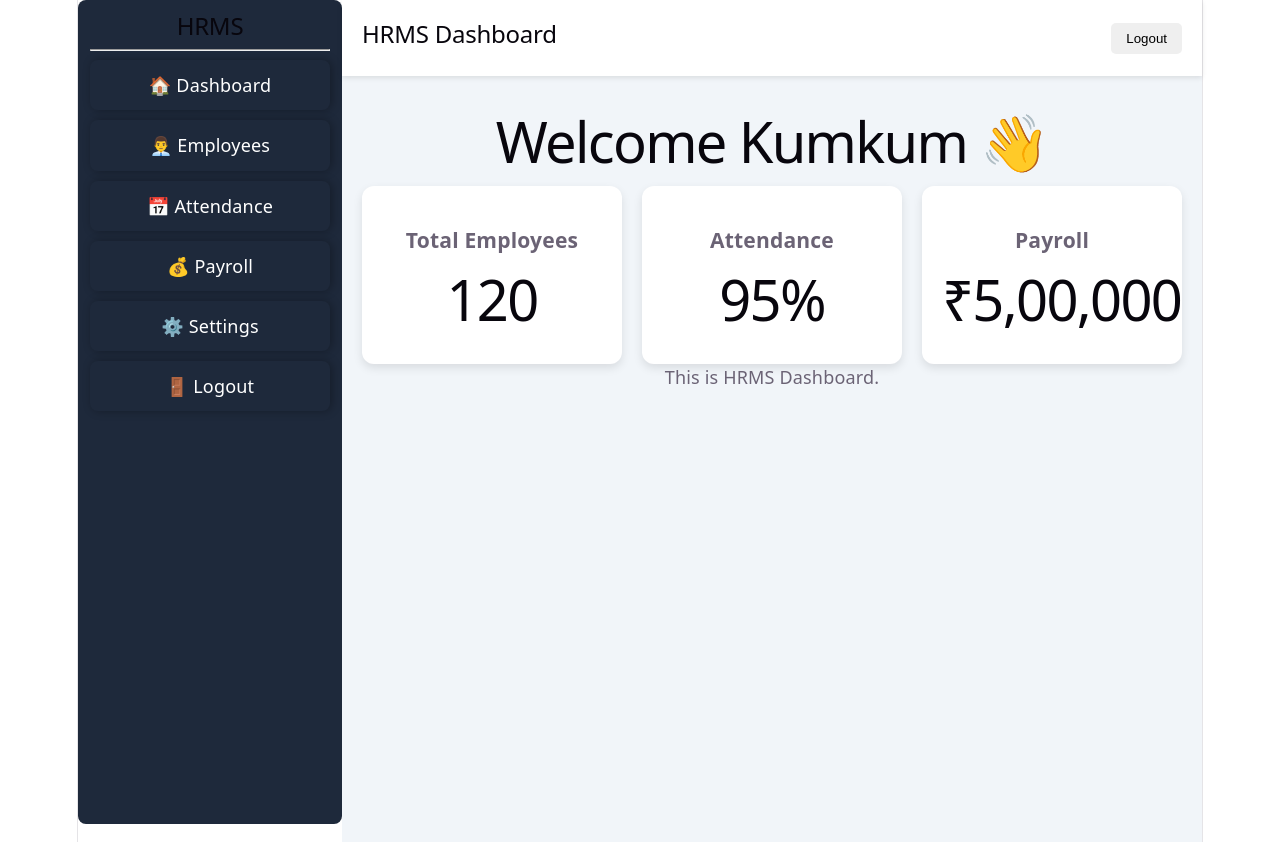
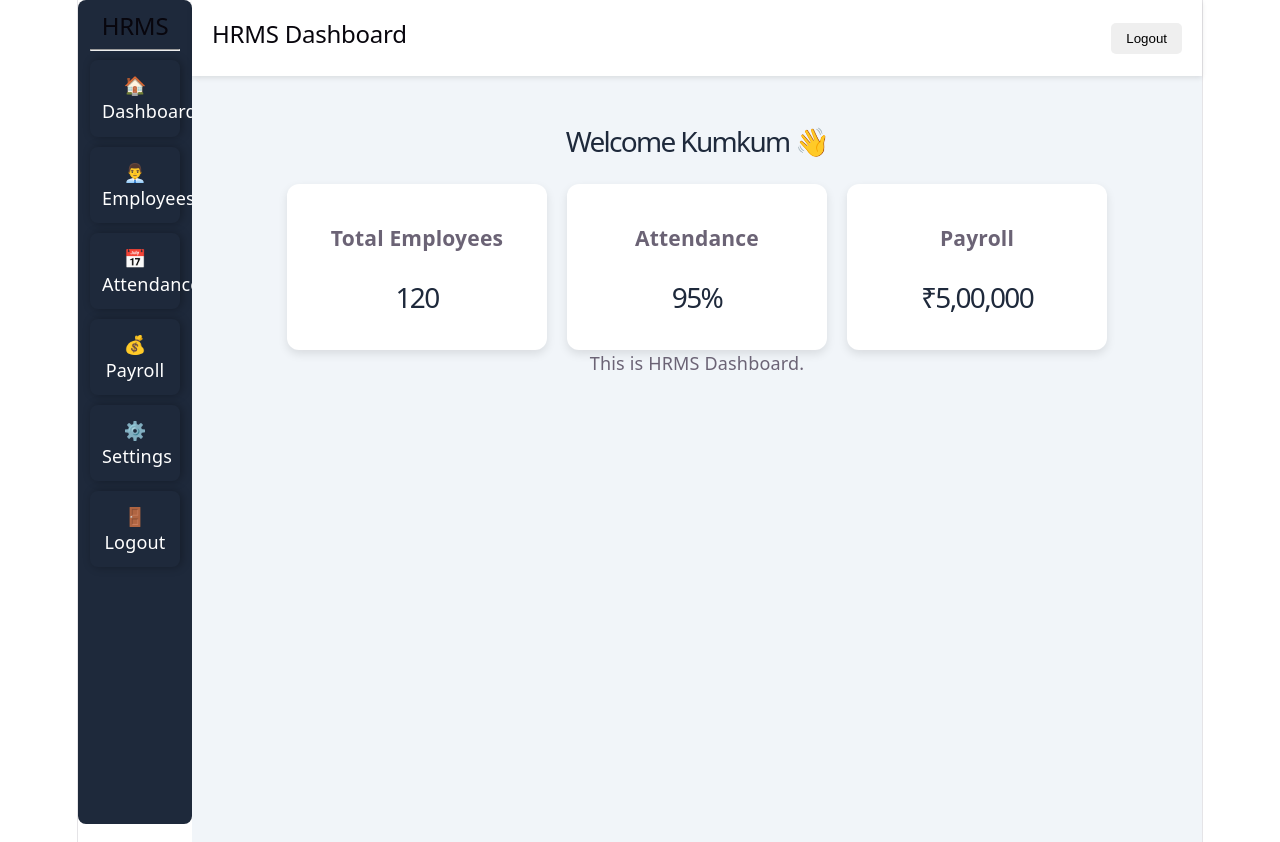
Before and after one commit to KumkumDadhich/infotact-hrms-dashboard, a React app: page / in a window 1280 px wide. Built offline with nearby package versions, Linux system fonts and the light colour scheme; the HTML template or start-up script is replaced by a standard one.

Commit message:
feat: add dashboard cards and responsive dashboard (fixes #5)

```diff
--- a/src/App.jsx
+++ b/src/App.jsx
@@ -20,9 +20,11 @@ function App() {
           <h1>Welcome Kumkum 👋</h1>
           <div
               style={{
-              display: "flex",
-              gap: "20px",
+               display: "flex",
+               flexWrap: "wrap",
+               gap: "20px",
               marginTop: "30px",
+              justifyContent: "center",
   }}
 >
     <DashboardCard
--- a/src/components/DashboardCard.css
+++ b/src/components/DashboardCard.css
@@ -6,3 +6,13 @@
   box-shadow:0 4px 10px rgba(0,0,0,0.1);
   text-align:center;
 }
+
+.card:hover{
+   box-shadow: 0 6px 15px rgba(0,0,0,0.15);
+}
+
+h1{
+  color: #1E293B;
+  font-size: 28px;
+  margin-bottom: 20px;
+}
--- a/src/components/Sidebar.jsx
+++ b/src/components/Sidebar.jsx
@@ -3,7 +3,7 @@ function Sidebar() {
   return (
     <div
       style={{
-        width: "250px",
+        width: "90px",
         height: "100vh",
         background: "#1e293b",
         color: "white",
```
